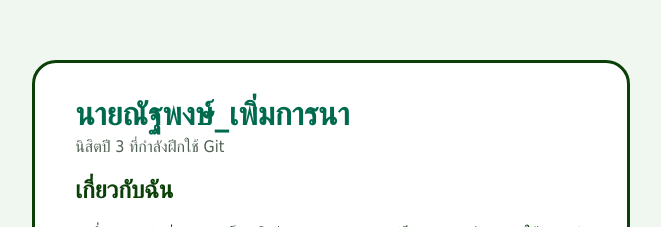
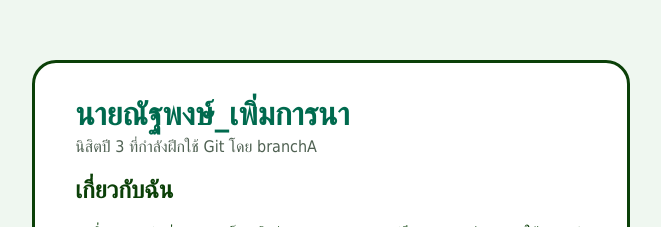
Before and after one commit to NATGIT67/my-profile, a plain HTML site: page index.html in a window 1280 px wide. Shown: the part 170-397 px from the top of the page, without its empty margins (309-970 px from the left). Drawn offline with Linux system fonts and the light colour scheme.

Commit message:
Change tagline by branchA

```diff
--- a/index.html
+++ b/index.html
@@ -9,7 +9,7 @@
 <body>
   <main class="card">
     <h1>นายณัฐพงษ์_เพิ่มการนา</h1>
-    <p class="tagline">นิสิตปี 3 ที่กำลังฝึกใช้ Git</p>
+    <p class="tagline">นิสิตปี 3 ที่กำลังฝึกใช้ Git โดย branchA</p>
 
     <h2>เกี่ยวกับฉัน</h2>
     <p>ผมชื่อณัฐพงษ์ เพิ่มการนา เป็นนิสิตปี 3 สาขาคอมพิวเตอร์ศึกษา กำลังเรียนรู้การใช้งาน Git</p>
```
